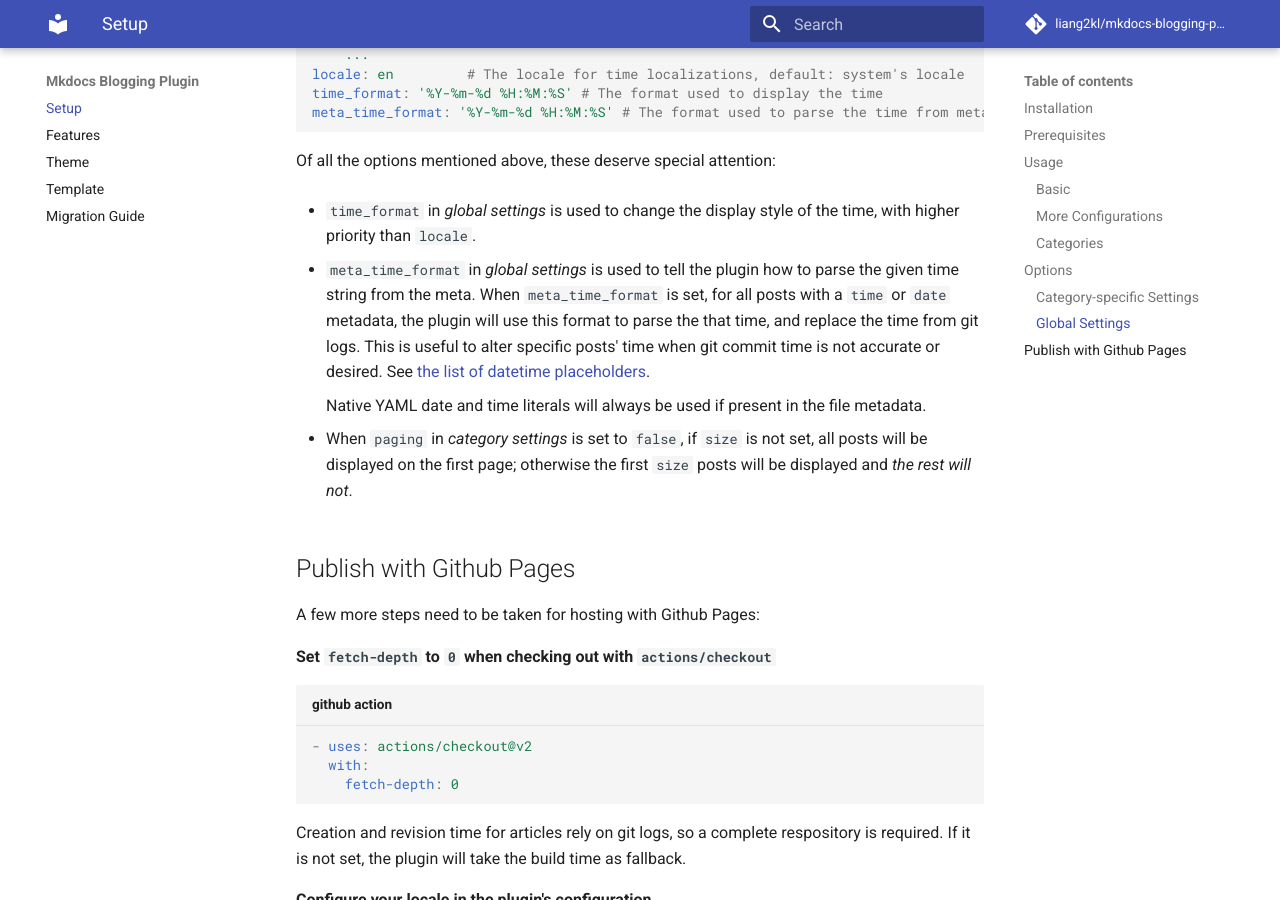
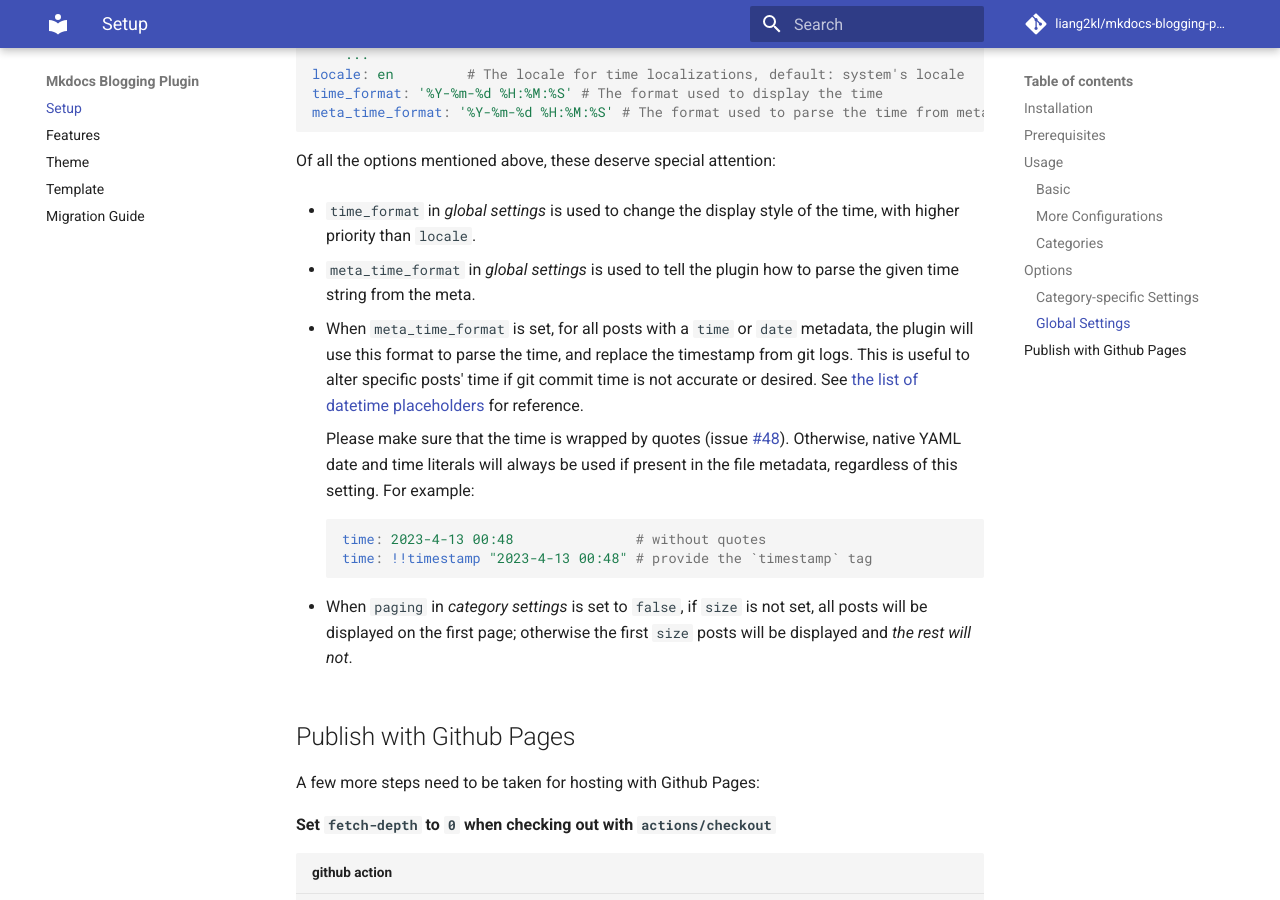
Before and after one commit to liang2kl/mkdocs-blogging-plugin, an MkDocs documentation site: the page built from docs/index.md, in a window 1280 px wide and 900 px high, scrolled down 4422 px. Built offline with MkDocs 1.6.1 and Material for MkDocs 9.7.7, drawn with Linux system fonts in a browser that asks for light colours; comment, search, counter and statistics services are not loaded.

Commit message:
Update docs regarding the datetime literals

````diff
--- a/docs/index.md
+++ b/docs/index.md
@@ -199,12 +199,17 @@ Of all the options mentioned above, these deserve special attention:
 - `time_format` in *global settings* is used to change the display style of the time, with higher priority than `locale`.
 
 - `meta_time_format` in *global settings* is used to tell the plugin how to parse the given time string from the meta.
-When `meta_time_format` is set, for all posts with a `time` or `date` metadata, the plugin will
-use this format to parse the that time, and replace the time from git logs. This is
-useful to alter specific posts' time when git commit time is not accurate or desired.
-See [the list of datetime placeholders](https://docs.python.org/3/library/datetime.html#strftime-and-strptime-format-codes).
+  - When `meta_time_format` is set, for all posts with a `time` or `date` metadata, the plugin will
+  use this format to parse the time, and replace the timestamp from git logs. This is
+  useful to alter specific posts' time if git commit time is not accurate or desired.
+  See [the list of datetime placeholders](https://docs.python.org/3/library/datetime.html#strftime-and-strptime-format-codes) for reference.
 
-    Native YAML date and time literals will always be used if present in the file metadata.
+    Please make sure that the time is wrapped by quotes \(issue [#48](https://github.com/liang2kl/mkdocs-blogging-plugin/issues/48)\). Otherwise, native YAML date and time literals will always be used if present in the file metadata, regardless of this setting. For example:
+
+    ```yaml
+    time: 2023-4-13 00:48               # without quotes
+    time: !!timestamp "2023-4-13 00:48" # provide the `timestamp` tag
+    ```
 
 - When `paging` in *category settings* is set to `false`, if `size` is not set, all posts will be displayed on the first page; otherwise the first
 `size` posts will be displayed and *the rest will not*.
````
